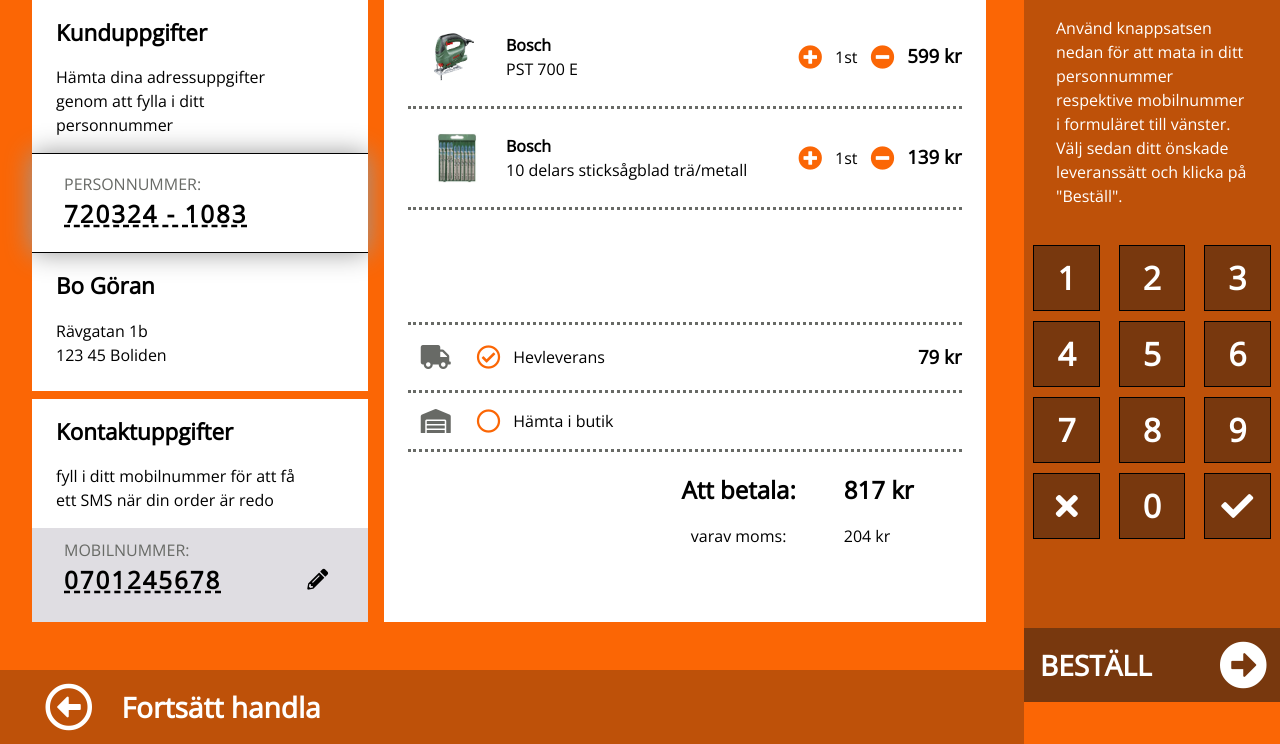
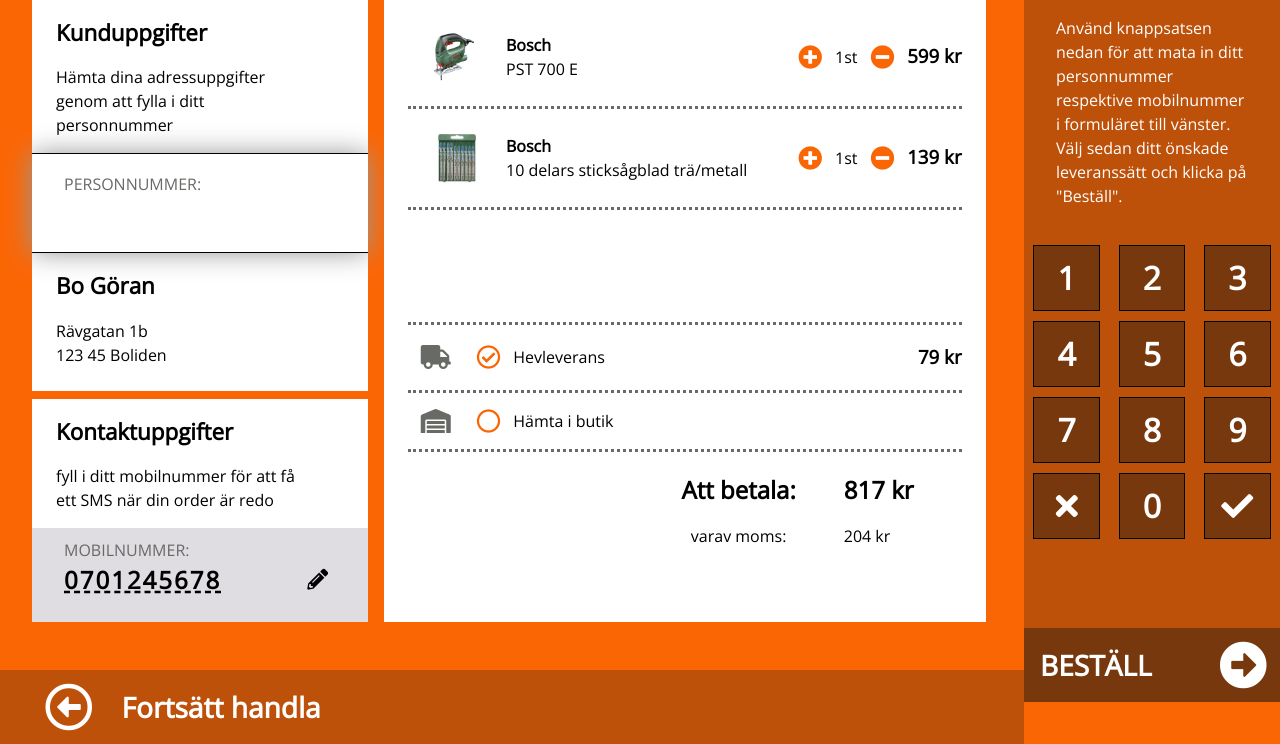
Before and after one commit to TokAhmet/5monkeys, a plain HTML site: page index.html in a window 1280 px wide. Both pictures are taken after a click on the icon 1066 px from the left and 603 px from the top of the page. Shown: the part 98-842 px from the top of the page. Drawn offline with nearby package versions, Linux system fonts and the light colour scheme; files that its build step writes are made by us from their sources.

Commit message:
remove BirthNumber

```diff
--- a/index.html
+++ b/index.html
@@ -146,7 +146,7 @@
         </div>
 
         <div class="box">
-          <i class="fas fa-times calc-icon"></i>
+          <i class="fas fa-times calc-icon" id="removeBirthNumber"></i>
         </div>
 
         <div class="box" id="box0">
--- a/script/script.js
+++ b/script/script.js
@@ -3,6 +3,7 @@ let phoneIcon = document.getElementById('phoneIcon');
 let changeNumber = document.getElementById('changeNumber');
 
 let birthDate = document.getElementById("birthDate");
+let removeBirthNumber = document.getElementById('removeBirthNumber');
 let nmbr1 = document.getElementById('box1');
 let nmbr2 = document.getElementById('box2');
 let nmbr3 = document.getElementById('box3');
@@ -184,6 +185,15 @@ nmbr0.addEventListener("click", function(e) {
 
 });
 
+removeBirthNumber.addEventListener("click", function(e) {
+  arrayDate.splice(-1, 1);
+  birthDate.innerHTML = arrayDate.join("");
+  if (arrayDate.length > 10) {
+    arrayDate = [];
+  }
+
+});
+
 changeNumber.addEventListener('click', function(e) {
   let newPhoneNumber = document.getElementById('newPhoneNumber').value;
   let phoneNumber = document.getElementById('phoneNumber');
```
